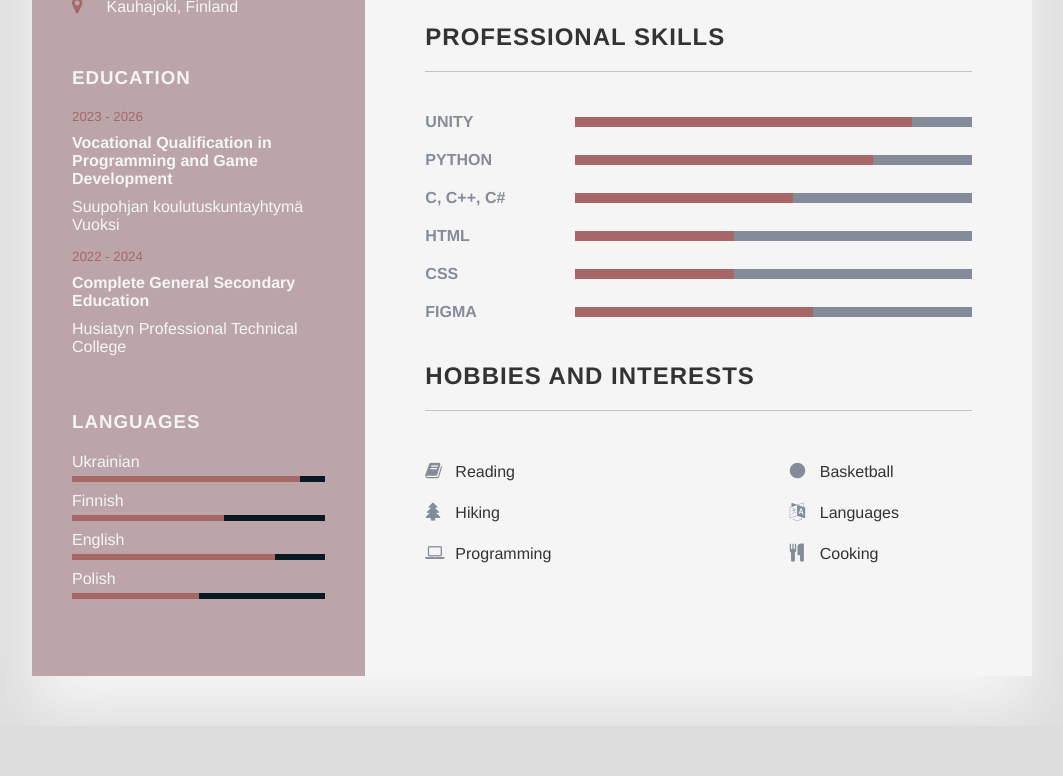
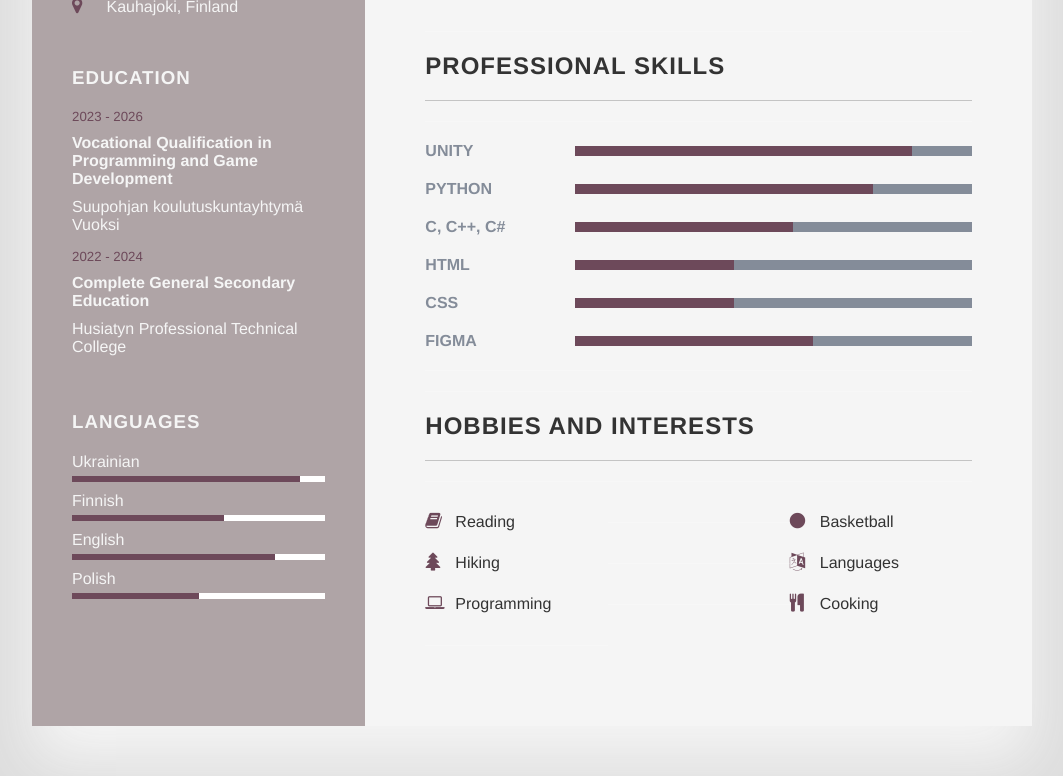
Before and after one commit to nadiiykka/Portfolio, a plain HTML site: page index.html in a window 1280 px wide. Shown: the part 579-1355 px from the top of the page, without its empty margins (108-1171 px from the left). Before the commit the page ends 1305 px from the top, so only its background shows below. Drawn offline with Linux system fonts and the light colour scheme.

Commit message:
New colors

```diff
--- a/index.html
+++ b/index.html
@@ -109,7 +109,7 @@
                         <li>Adaptability to different challenges</li>
                         <li>Proven leadership skills and ability to motivate</li>
                         <li>Analyzing problems from different angles and solving them</li>
-
+                        <li>Patience, perseverance and attention to details</li>
                     </ul>
                 </div>
 
@@ -157,6 +157,7 @@
                     </div>
                 </div>
                 <span class="rightText"></span>
+                <span class="rightText"></span>
             </div>
 
             <div class="interest">
--- a/style.css
+++ b/style.css
@@ -27,7 +27,7 @@ body {
 
 .container .left_Side {
     position: relative;
-    background: rgb(187, 165, 169);
+    background: rgb(175, 164, 166);
     padding: 40px;
     color: #333;
 }
@@ -100,7 +100,7 @@ body {
     display: inline-block;
     width: 30px;
     font-size: 18px;
-    color: #a86767;
+    color: #6d495a;
 }
 
 .contactInfo ul li span {
@@ -114,7 +114,7 @@ body {
 }
 
 .contactInfo.education h5 {
-    color: #a86767;
+    color: #6d495a;
     font-weight: 500;
 }
 
@@ -134,7 +134,7 @@ body {
     position: relative;
     width: 100%;
     height: 6px;
-    background: #081921;
+    background: #fff;
     display: block;
     margin-top: 5px;
 }
@@ -144,7 +144,7 @@ body {
     top: 0;
     left: 0;
     height: 100%;
-    background: #a86767;
+    background: #6d495a;
 }
 
 .container .right_Side {
@@ -202,7 +202,7 @@ body {
     top: 0;
     left: 0;
     height: 100%;
-    background: #a86767;
+    background: #6d495a;
 }
 
 .skills .box ul
@@ -227,7 +227,7 @@ body {
 }
 
 .interest ul li .fa {
-    color: #848c99;
+    color: #6d495a;
     font-size: 18px;
     width: 30px;
 }
```
